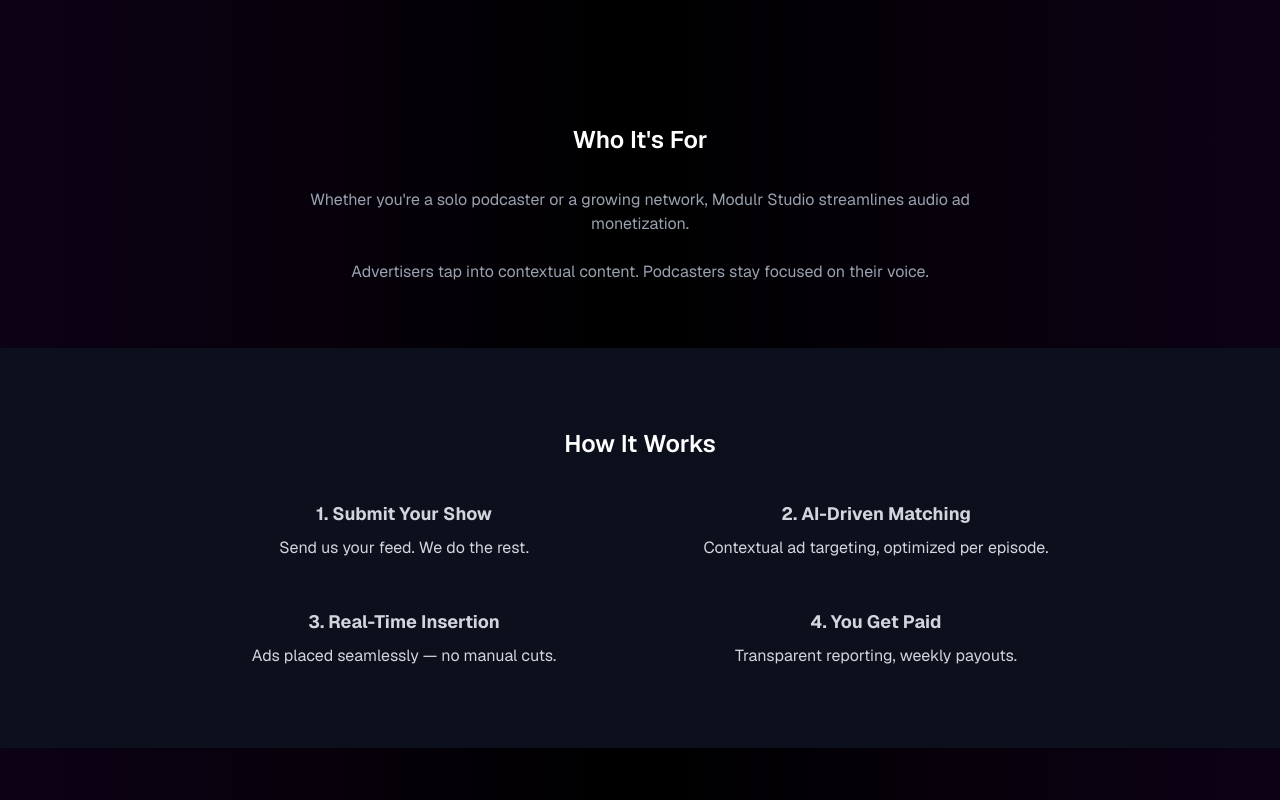
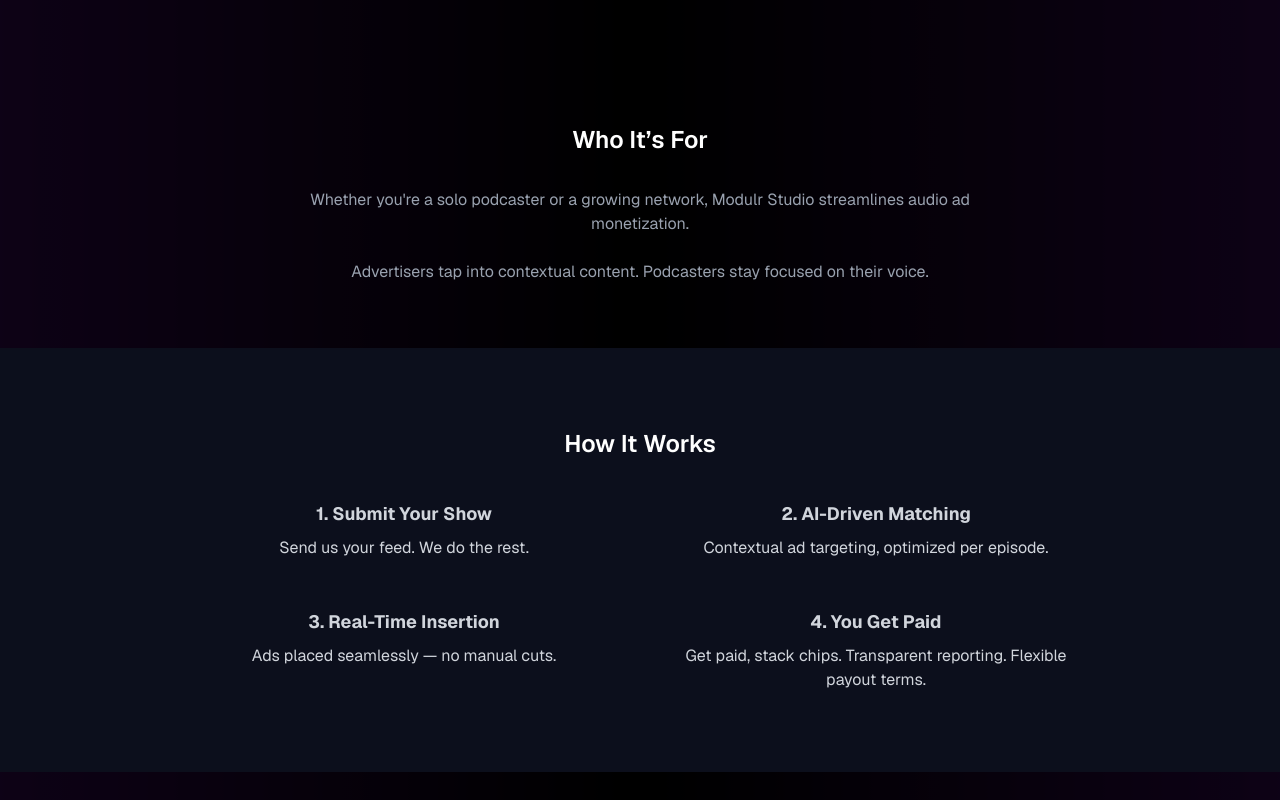
Before and after one commit to gagliathebuilder/modulr-studio, a Next.js app: page / in a window 1280 px wide. Shown: the part 880-1680 px from the top of the page. Built offline with nearby package versions, Linux system fonts and the light colour scheme.

Commit message:
chore: Refresh dependencies

```diff
--- a/src/app/page.tsx
+++ b/src/app/page.tsx
@@ -36,7 +36,7 @@
         </div>
         <div className="md:w-1/2 mb-12 md:mb-0 flex justify-center">
           <Image
-            src="/modulrstart.png"
+            src="/Modulrstart.png"
             alt="Modulr Studio visual"
             width={480}
             height={480}
@@ -65,7 +65,7 @@
         viewport={{ once: true }}
         transition={{ duration: 0.6, delay: 0.2 }}
         className="py-16 px-6 max-w-3xl mx-auto text-center relative z-10">
-        <h2 className="text-2xl font-semibold mb-8">Who It's For</h2>
+        <h2 className="text-2xl font-semibold mb-8">Who It&rsquo;s For</h2>
         <p className="text-gray-400 mb-6">
           Whether you're a solo podcaster or a growing network, Modulr Studio streamlines audio ad monetization.
         </p>
@@ -97,7 +97,10 @@
           </div>
           <div>
             <h4 className="font-bold text-lg mb-2">4. You Get Paid</h4>
-            <p>Transparent reporting, weekly payouts.</p>
+            <p>
+              Get paid, stack chips.
+              Transparent reporting. Flexible payout terms.
+            </p>
           </div>
         </div>
       </motion.section>
```
Also changed, not shown: public/modv4.png (added).
